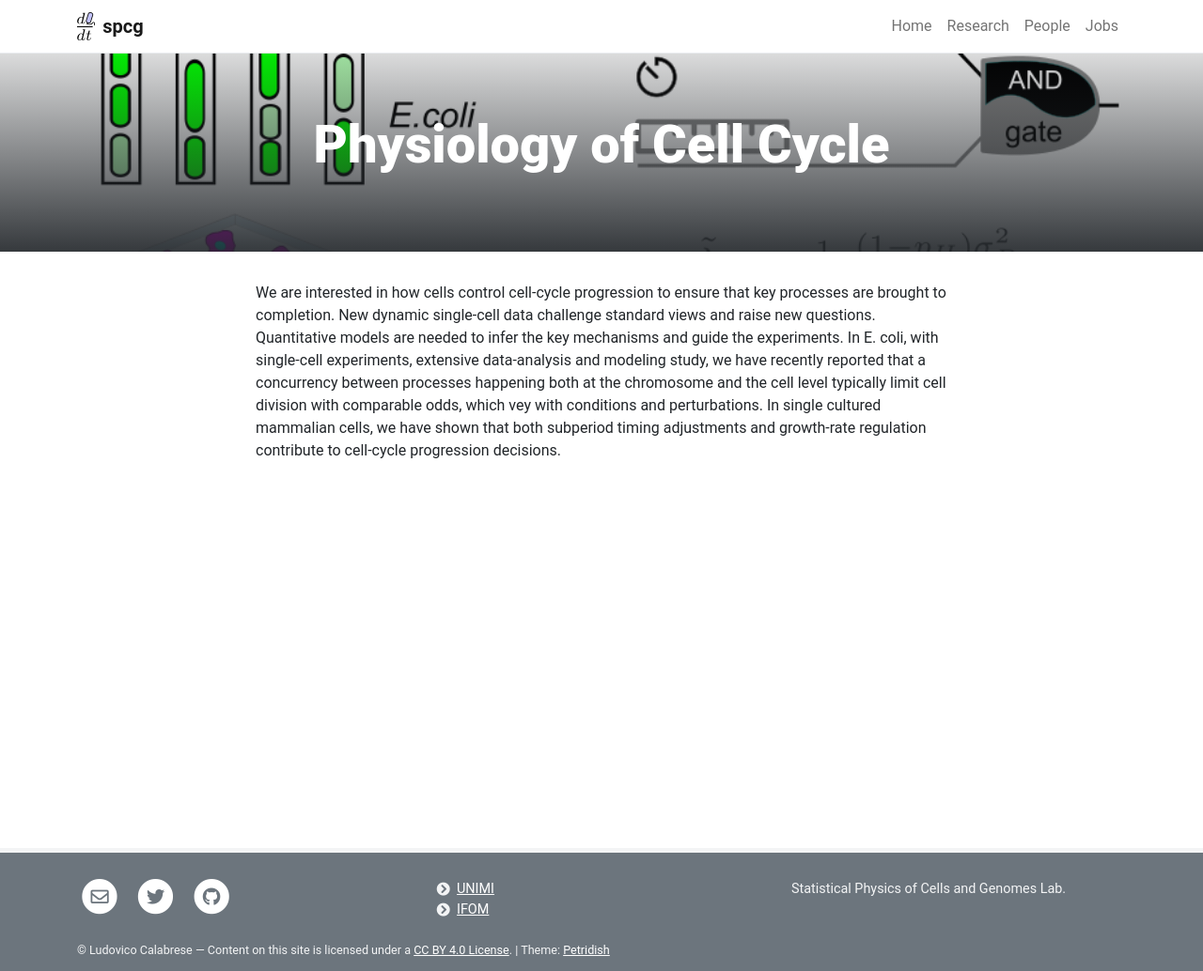
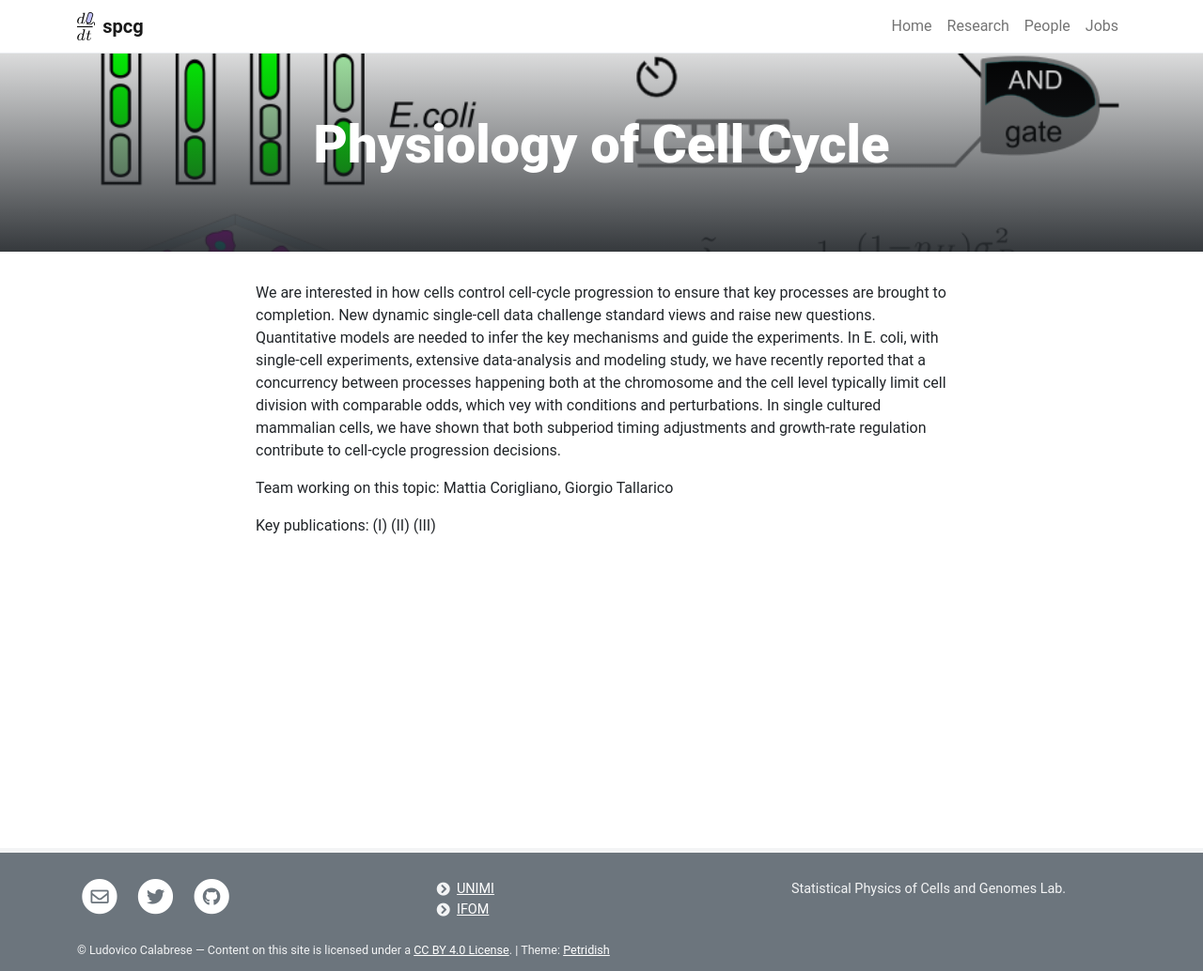
Before and after one commit to mcltone/spcg, a Jekyll site: the page built from _posts/2019-01-05-cell-cycle.md, in a window 1280 px wide. Shown: the whole page at 94% size. Built offline with Jekyll 4.4.1, drawn with Linux system fonts in a browser that asks for light colours.

Commit message:
Update 2019-01-05-cell-cycle.md

```diff
--- a/_posts/2019-01-05-cell-cycle.md
+++ b/_posts/2019-01-05-cell-cycle.md
@@ -6,3 +6,10 @@ permalink: /research/cell-cycle
 description:
 ---
 We are interested in how cells control cell-cycle progression to ensure that key processes are brought to completion. New dynamic single-cell data challenge standard views and raise new questions. Quantitative models are needed to infer the key mechanisms and guide the experiments. In E. coli, with single-cell experiments, extensive data-analysis and modeling study, we have recently reported that a concurrency between processes happening both at the chromosome and the cell level typically limit cell division with comparable odds, which vey with conditions and perturbations. In single cultured mammalian cells, we have shown that both subperiod timing adjustments and growth-rate regulation contribute to cell-cycle progression decisions.
+
+Team working on this topic: Mattia Corigliano, Giorgio Tallarico
+
+Key publications:
+(I)
+(II)
+(III)
```
